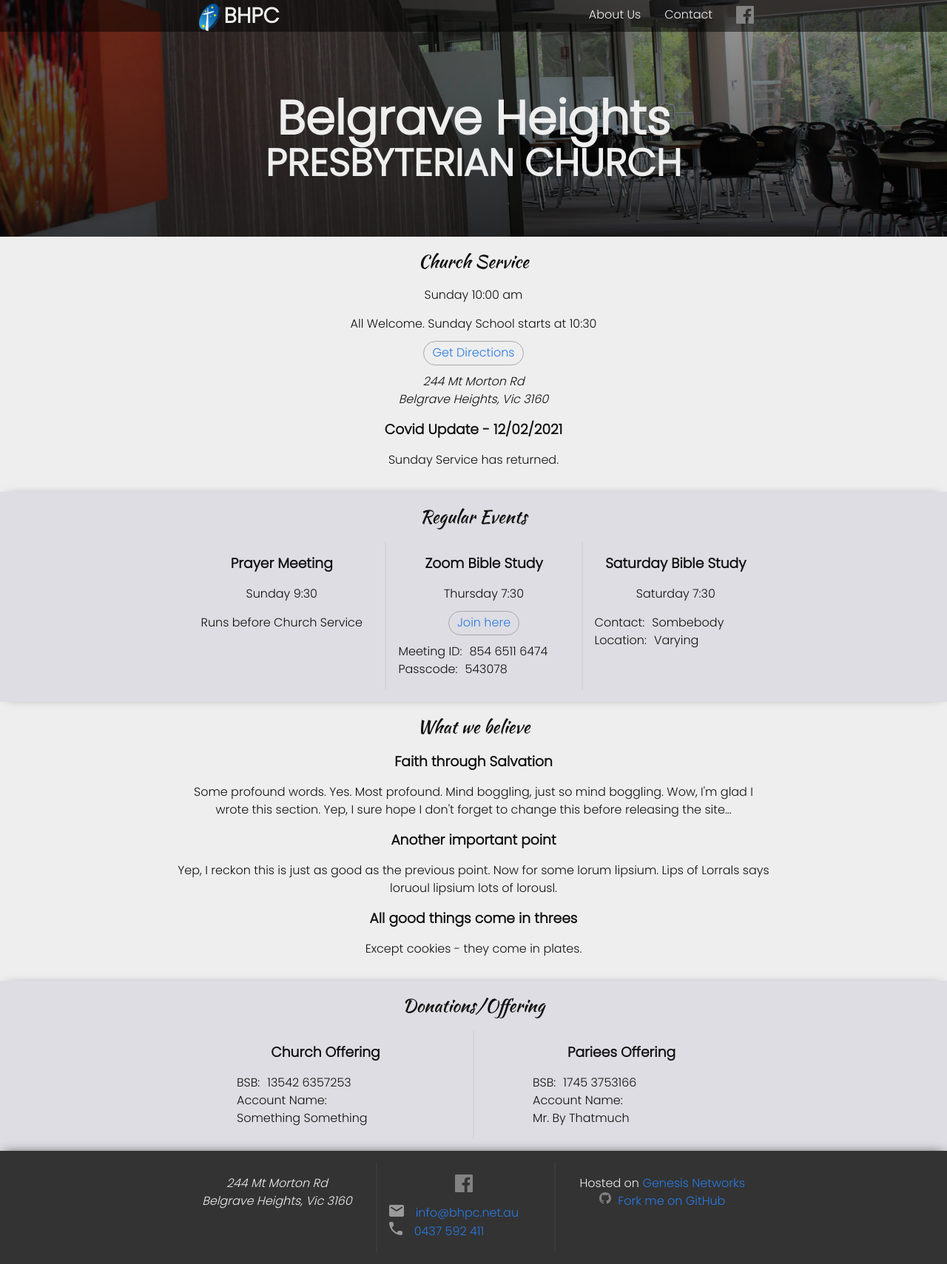
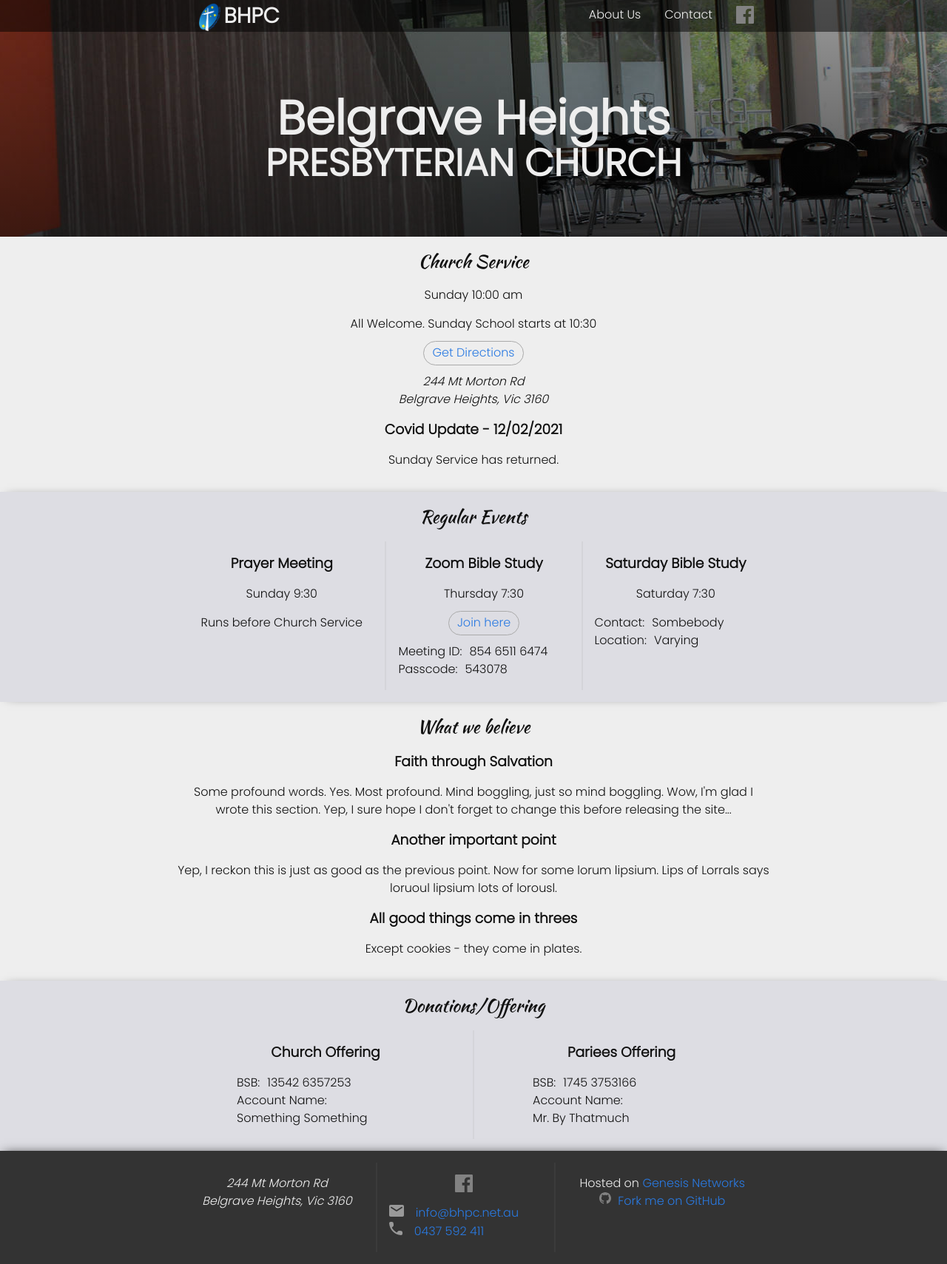
Before and after one commit to mdsimmo/bhcs2, a Jekyll site: the page built from index.markdown, in a window 1280 px wide. Shown: the whole page at 74% size. Built offline with Jekyll 4.4.1, drawn with Linux system fonts in a browser that asks for light colours.

Commit message:
Different banner images on pages
Only contact has a differnt image at the moment

```diff
--- a/_layouts/home.html
+++ b/_layouts/home.html
@@ -1,8 +1,9 @@
 ---
 layout: default
+banner_img: garden
 ---
 
-<header class=".page-header">
+<header class=".page-header {{ page.banner_img | default: "classroom" }}">
     <h1><span class="line-1">Belgrave Heights</span><span class="line-2">Presbyterian Church</span></h1>
 </header>
 
--- a/_layouts/page.html
+++ b/_layouts/page.html
@@ -2,7 +2,7 @@
 layout: default
 ---
 
-<header class=".page-header">
+<header class=".page-header {{ page.banner_img | default: "classroom" }}">
   <h1>{{ page.title | escape }}</h1>
 </header>
 
--- a/_sass/site/_layout.scss
+++ b/_sass/site/_layout.scss
@@ -73,13 +73,21 @@ body {
 
 // The picture header
 main header {
-  background: linear-gradient(rgba(0, 0, 0, 0.4), rgba(0, 0, 0, 0.7)), url("images/BHCS4_2.jpg") center;
+  background: linear-gradient(rgba(0, 0, 0, 0.4), rgba(0, 0, 0, 0.7));
   background-size: cover;
   height: 8em;
   padding-top: 2em;
   box-sizing: border-box;
   text-align: center;
   color: $white-color;
+
+  &.garden {
+    background: linear-gradient(rgba(0, 0, 0, 0.4), rgba(0, 0, 0, 0.7)), url("images/garden_2.jpg") center;
+  }
+
+  &.classroom {
+    background: linear-gradient(rgba(0, 0, 0, 0.4), rgba(0, 0, 0, 0.7)), url("images/BHCS4_2.jpg") center;
+  }
 
   h1 {
     font-size: 2em;
```
Also changed, not shown: contact.md (+1 -0 lines), assets/images/garden.jpg (added), assets/images/garden_2.jpg (added).
